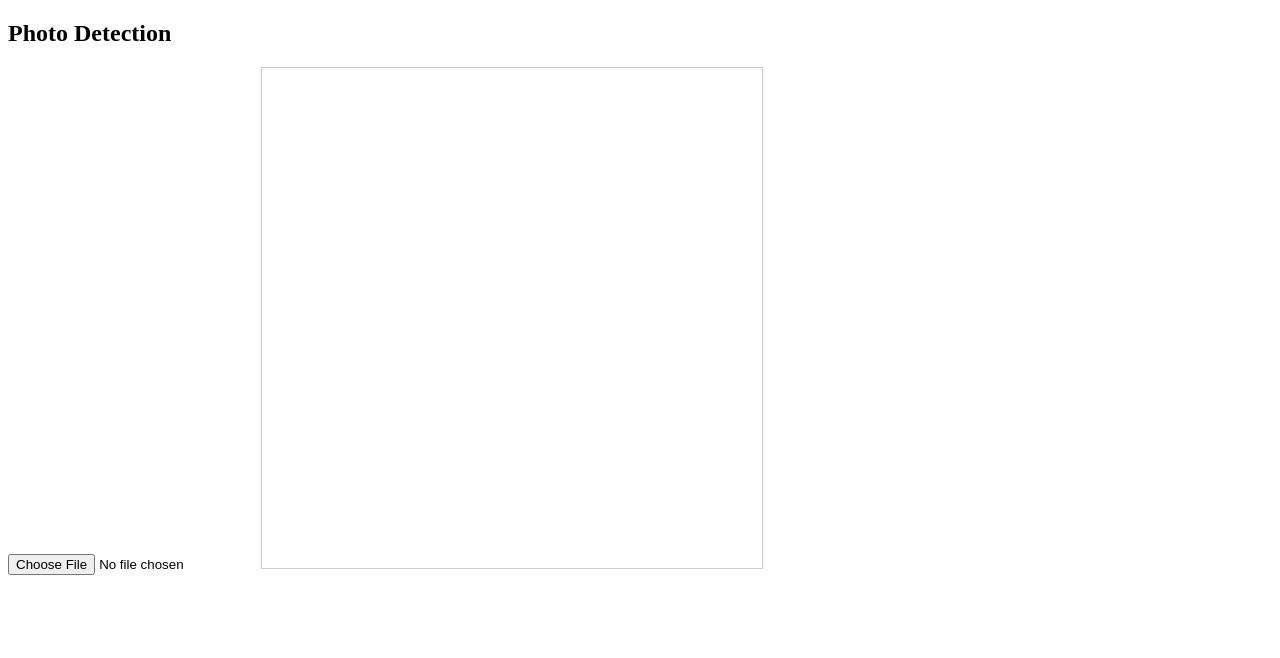
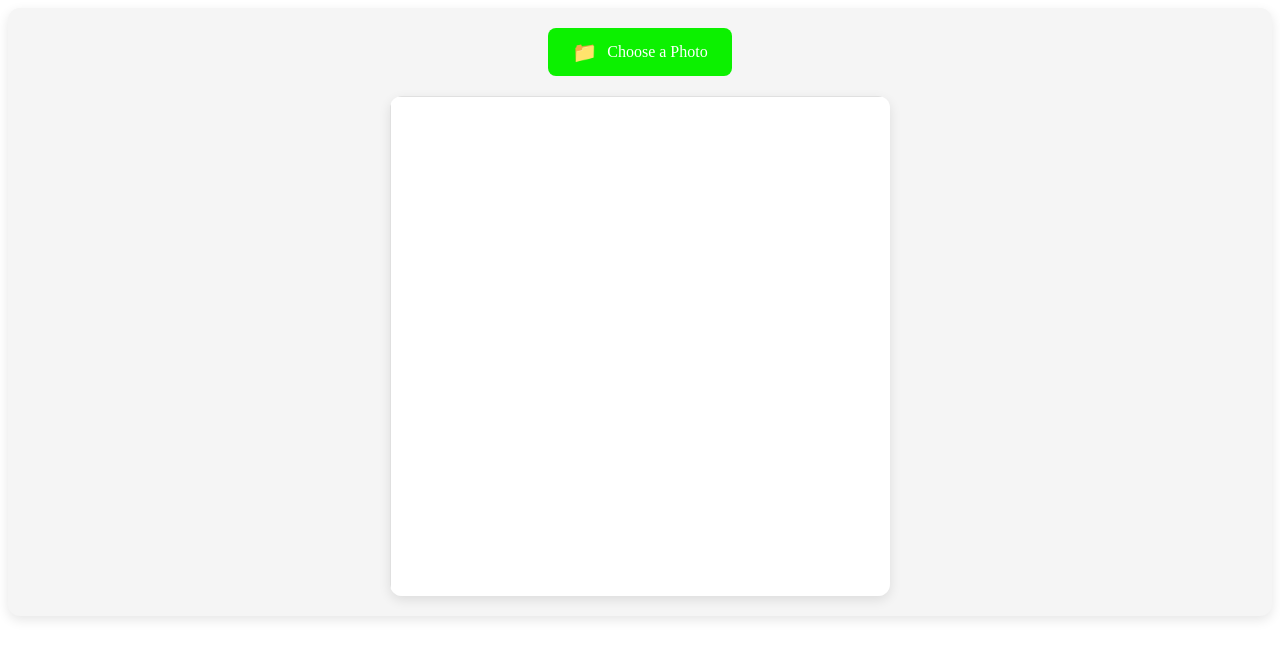
Before and after one commit to ThetZaw212/Photo_Detects_Angular, an Angular app in the folder photo_detect/: page / in a window 1280 px wide. Shown: the top 658 px of the page. Built offline with nearby package versions, Linux system fonts and the light colour scheme.

Commit message:
Update app.component.html

```diff
--- a/photo_detect/src/app/app.component.html
+++ b/photo_detect/src/app/app.component.html
@@ -1,17 +1,29 @@
 <div>
-  <h2>Photo Detection</h2>
-  <input type="file" (change)="onFileChange($event)" #fileInput />
-  <canvas #canvas style="width: 500px; height: 500px; border: 1px solid #ccc;"></canvas>
+  <div class="container">
+    <!-- Custom file upload button -->
+    <div class="upload-container">
+      <label for="fileInput" class="upload-button">
+        <span class="upload-icon">📁</span>
+        <span class="upload-text">Choose a Photo</span>
+      </label>
+      <input id="fileInput" type="file" (change)="onFileChange($event)" #fileInput class="file-input" />
+    </div>
+
+    <!-- Canvas container -->
+    <div class="canvas-container">
+      <canvas #canvas class="modern-canvas"></canvas>
+    </div>
+  </div>
 
   <!-- Loading overlay -->
-  <div *ngIf="isLoading" class="loading-overlay">
-    <div class="spinner"></div>
-    <p class="loading-text">Detecting objects...</p>
+  <div *ngIf="isLoading" style="position: absolute; top: 0; left: 0; width: 100%; height: 100%; background: rgba(0, 0, 0, 0.7); display: flex; flex-direction: column; justify-content: center; align-items: center; color: white; font-size: 1.5em;">
+    <div style="border: 8px solid #f3f3f3; border-top: 8px solid #3498db; border-radius: 50%; width: 60px; height: 60px; animation: spin 1s linear infinite;"></div>
+    <p style="margin-top: 20px; font-size: 1.2em;">Detecting objects...</p>
   </div>
 
-  <!-- result -->
+  <!-- Result -->
   <div *ngIf="detectionResult" class="detection-result">
-    <p [ngClass]="{'success': detectionResult === 'Human detected!', 'error': detectionResult === 'No human detected'}">
+    <p [ngStyle]="{'color': detectionResult === 'Human detected!' ? '#4caf50' : '#f44336', 'font-size': '18px', 'font-weight': '500', 'margin': '0'}">
       {{ detectionResult }}
     </p>
   </div>
```
